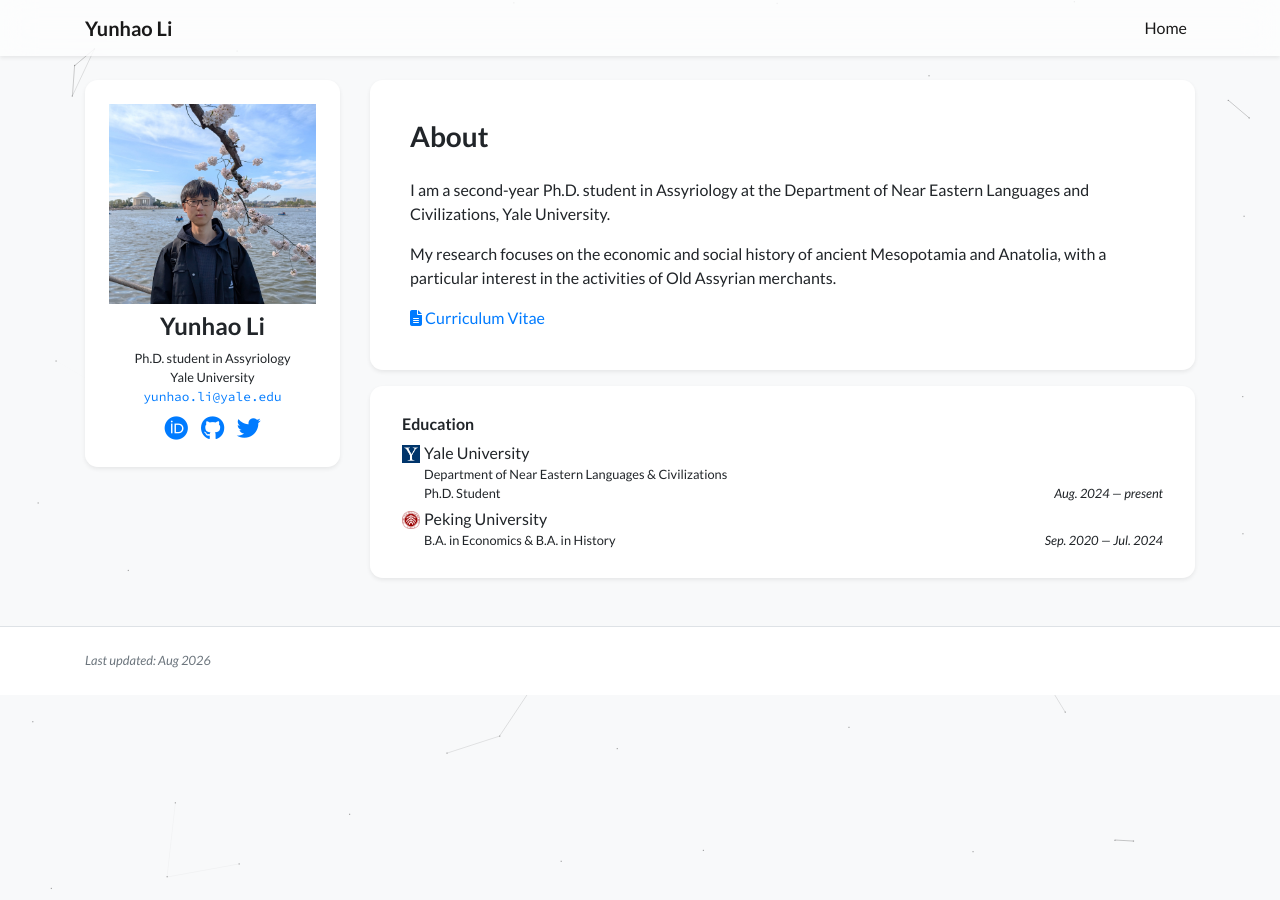
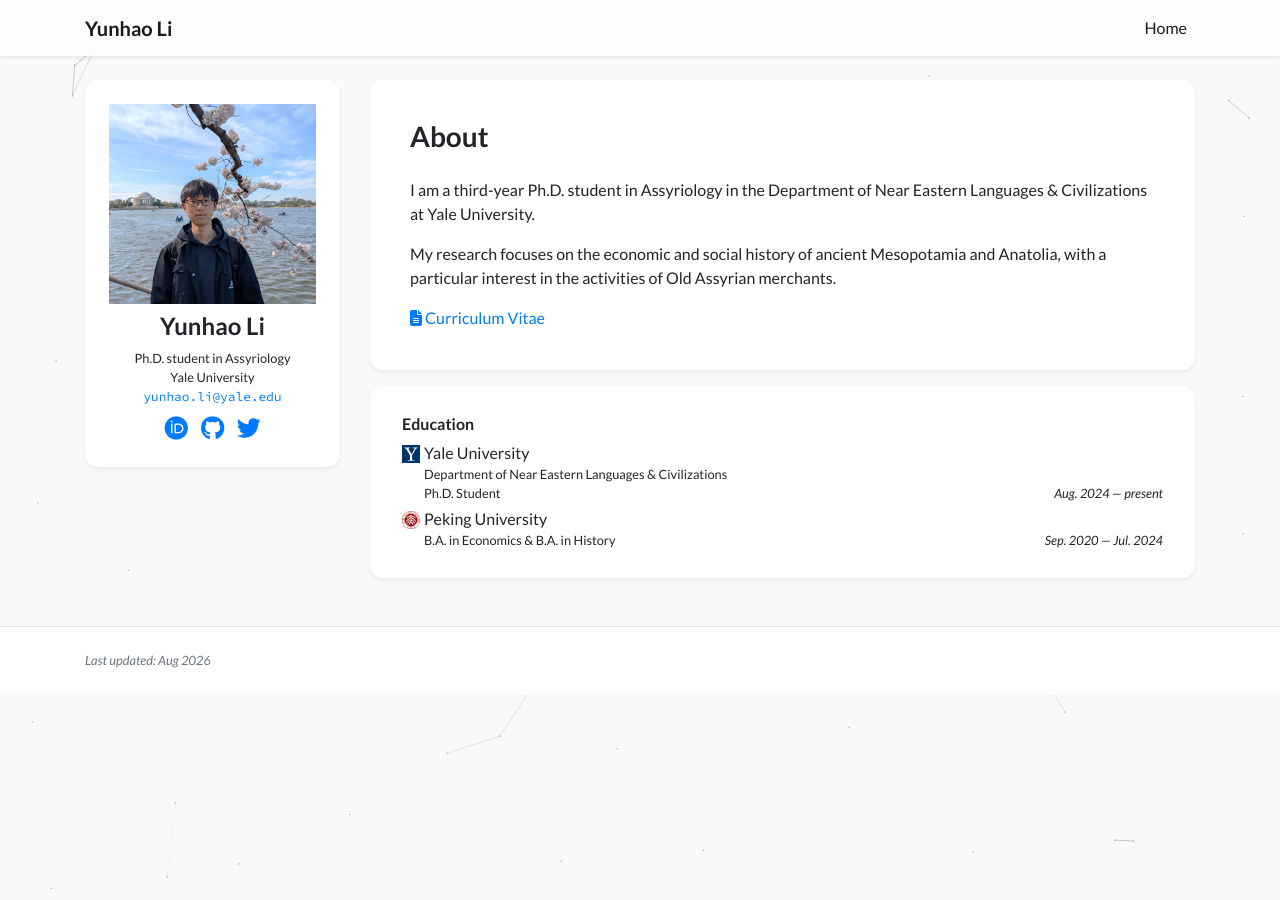
Before and after one commit to derek-yunhao-li/derek-yunhao-li.github.io, a Jekyll site: the page built from index.html, in a window 1280 px wide. Built offline with Jekyll 4.4.1, drawn with Linux system fonts in a browser that asks for light colours; nearby versions of some CDN libraries; a style sheet for code colours, icons or effects is not loaded.

Commit message:
Update profile.yml

```diff
--- a/_data/profile.yml
+++ b/_data/profile.yml
@@ -17,7 +17,7 @@ orcid: 0009-0007-3854-8409
 short_bio_text_justify: false
 short_bio: >-
   <p>
-    I am a second-year Ph.D. student in Assyriology at the Department of Near Eastern Languages and Civilizations, Yale University.
+    I am a third-year Ph.D. student in Assyriology in the Department of Near Eastern Languages & Civilizations at Yale University.
   </p>
   <p>
     My research focuses on the economic and social history of ancient Mesopotamia and Anatolia, with a particular interest in the activities of Old Assyrian merchants.
```
